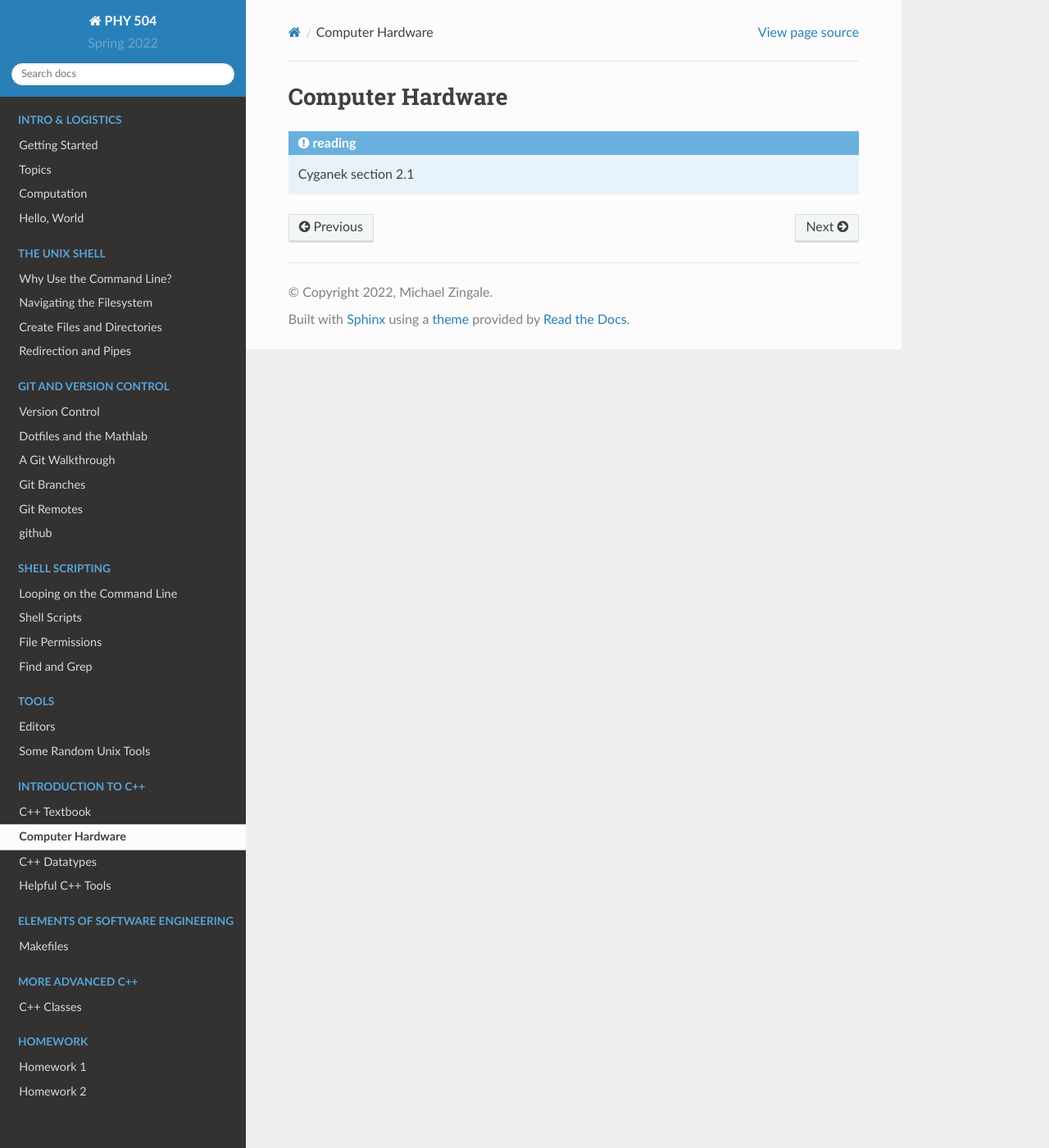
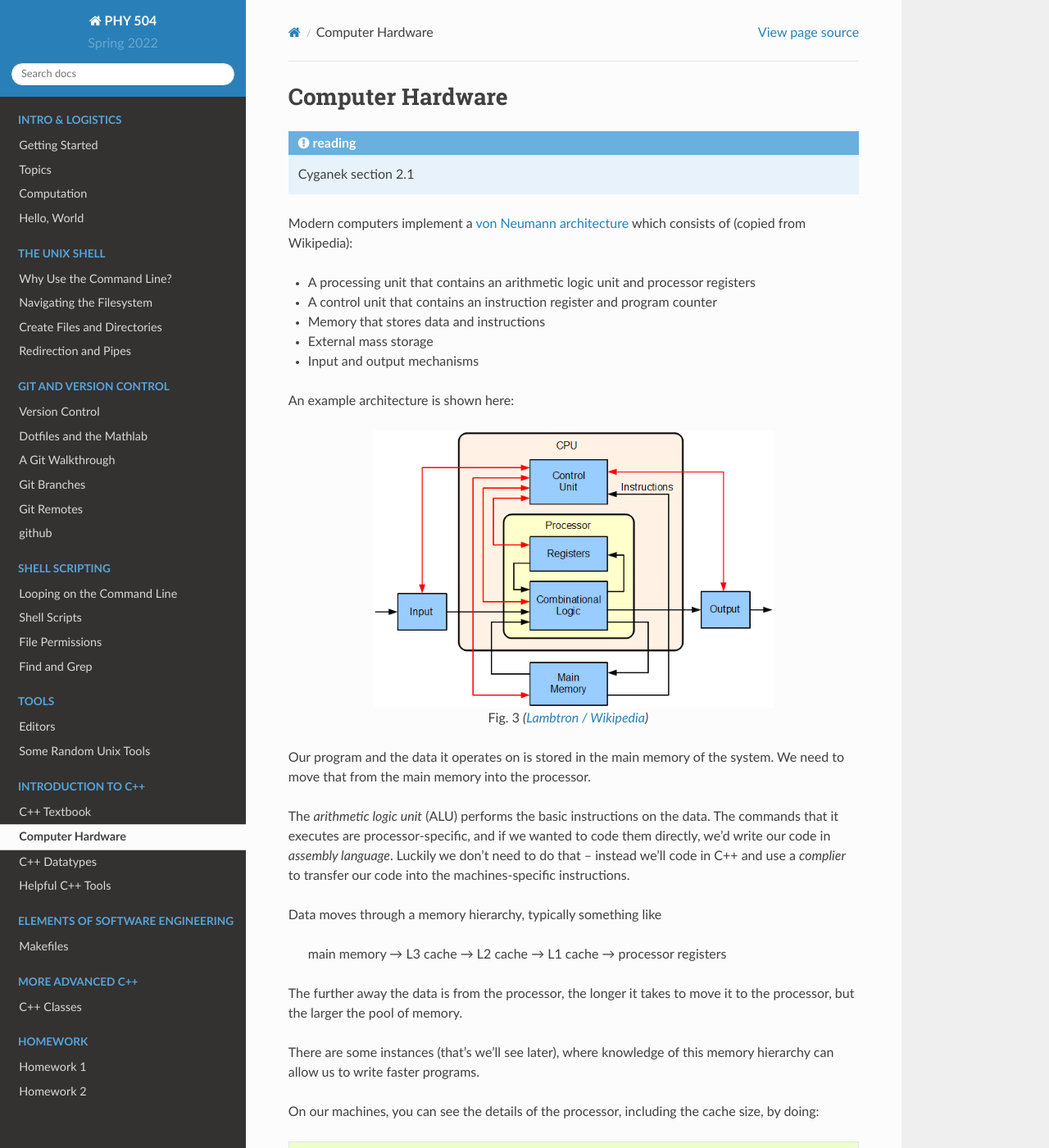
Before and after one commit to zingale/phy504, a Sphinx documentation site: the page built from docs/source/hardware.rst, in a window 1280 px wide and 1400 px high. Shown: the whole window at 82% size. Built offline with Sphinx 7.4.7 and the Read the Docs theme 2.0.0, drawn with Linux system fonts in a browser that asks for light colours; pages that are not in the unit, such as notebooks, are missing from menus.

Commit message:
more content

```diff
--- a/docs/source/hardware.rst
+++ b/docs/source/hardware.rst
@@ -5,3 +5,50 @@ Computer Hardware
 .. admonition:: reading
 
    Cyganek section 2.1
+
+
+Modern computers implement a `von Neumann architecture <https://en.wikipedia.org/wiki/Von_Neumann_architecture>`_ which consists of
+(copied from Wikipedia):
+
+* A processing unit that contains an arithmetic logic unit and processor registers
+
+* A control unit that contains an instruction register and program counter
+
+* Memory that stores data and instructions
+
+* External mass storage
+
+* Input and output mechanisms
+
+An example architecture is shown here:
+
+.. figure:: ABasicComputer.gif
+   :align: center
+   :width: 70%
+
+   (`Lambtron / Wikipedia <https://en.wikipedia.org/wiki/Central_processing_unit#/media/File:ABasicComputer.gif>`_)
+
+Our program and the data it operates on is stored in the main memory of the system.  We need to move that from the main memory into the processor.
+
+The *arithmetic logic unit* (ALU) performs the basic instructions on
+the data.  The commands that it executes are processor-specific, and
+if we wanted to code them directly, we'd write our code in *assembly
+language*.  Luckily we don't need to do that -- instead we'll code in
+C++ and use a *complier* to transfer our code into the
+machines-specific instructions.
+
+Data moves through a memory hierarchy, typically something like
+
+   main memory → L3 cache → L2 cache → L1 cache → processor registers
+
+The further away the data is from the processor, the longer it takes
+to move it to the processor, but the larger the pool of memory.
+
+There are some instances (that's we'll see later), where knowledge of
+this memory hierarchy can allow us to write faster programs.
+
+On our machines, you can see the details of the processor, including the cache size, by doing:
+
+.. prompt:: bash
+
+   less /proc/cpuinfo
--- a/docs/source/index.rst
+++ b/docs/source/index.rst
@@ -71,6 +71,7 @@ Spring 2022
    hardware
    intro-cxx
    tools
+   structure
 
 .. toctree::
    :maxdepth: 1
```
Also changed, not shown: docs/source/ABasicComputer.gif (added).
